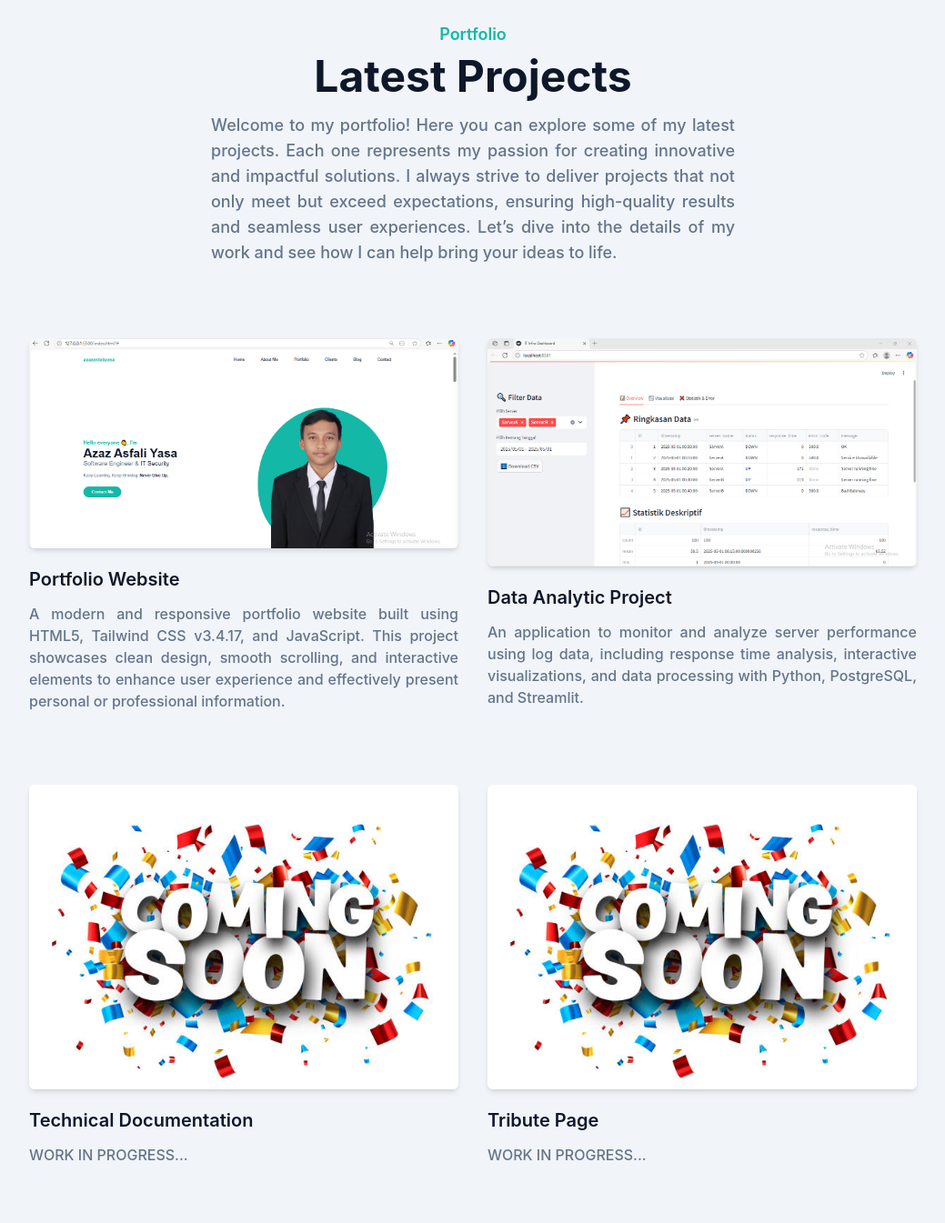
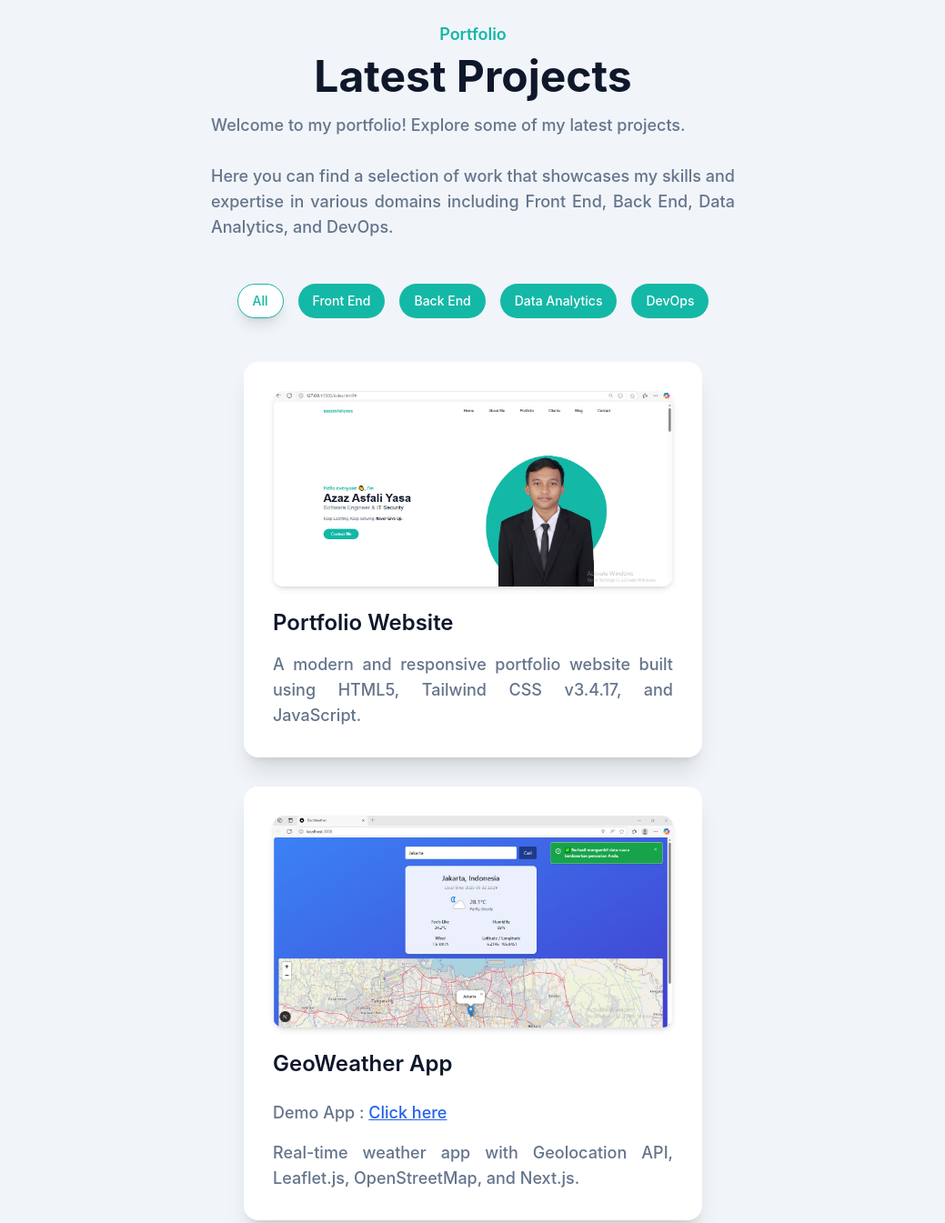
Before and after one commit to azazasfaliyasa/portfolio-azaz, a website: page index.html in a window 1280 px wide. Shown: the part 1520-2865 px from the top of the page at 91% size, without its empty margins (120-1159 px from the left). Drawn offline with Linux system fonts and the light colour scheme.

Commit message:
edit portfolio section

```diff
--- a/index.html
+++ b/index.html
@@ -160,66 +160,92 @@
    <!-- About Section End -->
 
    <!-- Portfolio Section Start -->
-    <section id="portfolio" class="pt-36 pb-16 bg-slate-100">
+   <section id="portfolio" class="pt-36 pb-16 bg-slate-100">
         <div class="container">
+            <!-- Section Heading -->
             <div class="w-full px-4">
-                <div class="max-w-xl mx-auto text-center mb-16">
-                    <h4 class="font-semibold text-lg text-primary mb-2">Portfolio</h4>
-                    <h2 class="font-bold text-dark text-3xl mb-4 sm:text-4xl lg:text-5xl">Latest Projects</h2>
-                    <p class="font-medium text-md text-secondary md:text-lg text-justify">Welcome to my portfolio! Here you can explore some of my latest
-                    projects. Each one represents my passion for creating innovative and impactful solutions. I always strive to deliver
-                    projects that not only meet but exceed expectations, ensuring high-quality results and seamless user experiences.
-                    Let’s dive into the details of my work and see how I can help bring your ideas to life.</p>
+                <div class="max-w-xl mx-auto text-center mb-12">
+                    <h4 class="text-primary text-lg font-semibold mb-2">Portfolio</h4>
+                    <h2 class="text-dark text-3xl sm:text-4xl lg:text-5xl font-bold mb-4">Latest Projects</h2>
+                    <p class="text-secondary text-md md:text-lg font-medium text-justify"> Welcome to my portfolio! Explore some of my latest projects. <br />
+                    <br /> Here you can find a selection of work that showcases my skills and expertise in various domains including Front End, Back End, Data Analytics, and DevOps.
+                    </p>
                 </div>
             </div>
 
-            <div class="w-full px-4 flex flex-wrap justify-center xl:w-10/12 xl:mx-auto">
-                <div class="mb-12 p-4 md:w-1/2">
-                    <a href="https://azazasfaliyasa.github.io/portfolio-tailwind-css/#" target="_blank" rel="noopener noreferrer" class="block group">
-                      <div class="rounded-md shadow-md overflow-hidden">
-                        <img src="dist/img/portfolio/webporto.jpg" alt="Landing Page" class="w-full group-hover:opacity-80 transition">
-                      </div>
-                      <h3 class="font-semibold text-xl text-dark mt-5 mb-3 group-hover:text-primary transition">Portfolio Website</h3>
-                      <p class="font-medium text-base text-secondary text-justify group-hover:text-dark transition">
-                        A modern and responsive portfolio website built using HTML5, Tailwind CSS v3.4.17, and JavaScript.
-                        This project showcases clean design, smooth scrolling, and interactive elements to enhance user experience
-                        and effectively present personal or professional information.
-                      </p>
+            <!-- Filter Buttons -->
+            <div id="portfolio-filter" class="w-full px-4 mb-12 flex flex-wrap justify-center gap-4 text-center">
+                <button data-filter="all" class="filter-btn active bg-primary text-white text-sm font-medium px-4 py-2 rounded-full hover:shadow-lg hover:opacity-80"> All </button>
+                <button data-filter="frontend" class="filter-btn bg-primary text-white text-sm font-medium px-4 py-2 rounded-full hover:shadow-lg hover:opacity-80"> Front End </button>
+                <button data-filter="backend" class="filter-btn bg-primary text-white text-sm font-medium px-4 py-2 rounded-full hover:shadow-lg hover:opacity-80"> Back End </button>
+                <button data-filter="data" class="filter-btn bg-primary text-white text-sm font-medium px-4 py-2 rounded-full hover:shadow-lg hover:opacity-80"> Data Analytics </button>
+                <button data-filter="devops" class="filter-btn bg-primary text-white text-sm font-medium px-4 py-2 rounded-full hover:shadow-lg hover:opacity-80"> DevOps </button>
+            </div>
+
+            <!-- Project Cards -->
+            <div class="w-full px-4 flex flex-wrap justify-center xl:w-10/12 xl:mx-auto gap-8">
+
+                <!-- Card 1 - Frontend -->
+                <div class="project-card bg-white p-8 rounded-2xl shadow-xl transition-all transform opacity-100 scale-100 w-full md:w-5/6 lg:w-2/3 xl:w-1/2 2xl:w-2/5" data-category="frontend">
+                    <a href="https://azazasfaliyasa.github.io/portfolio-tailwind-css/" target="_blank" rel="noopener noreferrer" aria-label="Visit Portfolio Website Project" class="block group">
+                    <div class="rounded-xl overflow-hidden shadow-md">
+                        <img src="dist/img/portfolio/webporto.jpg" alt="Portfolio Website" loading="lazy" class="w-full object-cover group-hover:opacity-80 transition duration-300" />
+                    </div>
+                    <h3 class="text-2xl font-semibold text-dark mt-6 mb-4 group-hover:text-primary transition"> Portfolio Website </h3>
                     </a>
+                    <p class="text-lg font-medium text-secondary text-justify group-hover:text-dark transition"> A modern and responsive portfolio website built using HTML5, Tailwind CSS v3.4.17, and JavaScript. </p>
                 </div>
 
-                <div class="mb-12 p-4 md:w-1/2">
-                    <a href="https://github.com/azazasfaliyasa/infra_analysis" target="_blank" rel="noopener noreferrer" class="block group">
-                      <div class="rounded-md shadow-md overflow-hidden">
-                        <img src="dist/img/portfolio/infra_analys.jpg" alt="Data Analytics" class="w-full group-hover:opacity-80 transition">
-                      </div>
-                      <h3 class="font-semibold text-xl text-dark mt-5 mb-3 group-hover:text-primary transition">Data Analytic Project</h3>
-                      <p class="font-medium text-base text-secondary text-justify group-hover:text-dark transition">
-                        An application to monitor and analyze server performance using log data, including response time analysis,
-                        interactive visualizations, and data processing with Python, PostgreSQL, and Streamlit.
-                      </p>
+                <!-- Card 2 - Frontend -->
+                <div class="project-card bg-white p-8 rounded-2xl shadow-xl transition-all transform opacity-100 scale-100 w-full md:w-5/6 lg:w-2/3 xl:w-1/2 2xl:w-2/5" data-category="frontend">
+                    <a href="https://github.com/azazasfaliyasa/geoweather" target="_blank" rel="noopener noreferrer" aria-label="Visit GeoWeather App Project Repository" class="block group">
+                    <div class="rounded-xl overflow-hidden shadow-md">
+                        <img src="dist/img/portfolio/geo.jpg" alt="GeoWeather App" loading="lazy" class="w-full object-cover group-hover:opacity-80 transition duration-300" />
+                    </div>
+                    <h3 class="text-2xl font-semibold text-dark mt-6 mb-4 group-hover:text-primary transition"> GeoWeather App </h3>
                     </a>
+                    <p class="text-lg font-medium mt-6 mb-4 text-secondary text-justify group-hover:text-primary transition"> Demo App : <a href="https://geoweather-woad.vercel.app/" target="_blank" rel="noopener noreferrer" class="text-blue-600 underline hover:text-blue-800 active:text-blue-900 transition duration-300">Click here</a>
+                    </p>
+                    <p class="text-lg font-medium text-secondary text-justify group-hover:text-dark transition"> Real-time weather app with Geolocation API, Leaflet.js, OpenStreetMap, and Next.js. </p>
                 </div>
 
-                <div class="mb-12 p-4 md:w-1/2">
-                    <div class="rounded-md shadow-md overflow-hidden">
-                        <img src="dist/img/portfolio/cs.jpg" alt="Technical Documentation" width="w-full">
+                <!-- Card 3 - Data Analytics -->
+                <div class="project-card bg-white p-8 rounded-2xl shadow-xl transition-all transform opacity-100 scale-100 w-full md:w-5/6 lg:w-2/3 xl:w-1/2 2xl:w-2/5" data-category="data">
+                    <a href="https://github.com/azazasfaliyasa/infra_analysis" target="_blank" rel="noopener noreferrer" aria-label="Visit Data Analytics Project Repository" class="block group">
+                    <div class="rounded-xl overflow-hidden shadow-md">
+                        <img src="dist/img/portfolio/infra_analys.jpg" alt="Data Analytics" loading="lazy" class="w-full object-cover group-hover:opacity-80 transition duration-300" />
                     </div>
-                    <h3 class="font-semibold text-xl text-dark mt-5
-                    mb-3">Technical Documentation</h3>
-                    <p class="font-medium text-base text-secondary">WORK IN PROGRESS...</p>
+                    <h3 class="text-2xl font-semibold text-dark mt-6 mb-4 group-hover:text-primary transition"> Data Analytics Project </h3>
+                    </a>
+                    <p class="text-lg font-medium text-secondary text-justify group-hover:text-dark transition"> Monitor and analyze server performance using Python, PostgreSQL, and Streamlit. </p>
                 </div>
 
-                <div class="mb-12 p-4 md:w-1/2">
-                    <div class="rounded-md shadow-md overflow-hidden">
-                        <img src="dist/img/portfolio/cs.jpg" alt="Tribute Page" width="w-full">
+                <!-- Card 4 - Backend (WIP) -->
+                <div class="project-card bg-white p-8 rounded-2xl shadow-xl transition-all transform opacity-70 cursor-not-allowed w-full md:w-5/6 lg:w-2/3 xl:w-1/2 2xl:w-2/5" data-category="backend">
+                    <div class="rounded-xl overflow-hidden shadow-md">
+                        <img src="dist/img/portfolio/cs.jpg" alt="Django Python" loading="lazy" class="w-full object-cover" />
                     </div>
-                    <h3 class="font-semibold text-xl text-dark mt-5
-                    mb-3">Tribute Page</h3>
-                    <p class="font-medium text-base text-secondary">WORK IN PROGRESS...</p>
+                    <div class="flex items-center justify-between mt-6 mb-4">
+                        <h3 class="text-2xl font-semibold text-dark">Django Python</h3>
+                        <span class="inline-block bg-yellow-400 text-xs text-black px-2 py-1 rounded-full font-semibold">Coming Soon</span>
+                    </div>
+                    <p class="text-lg font-medium text-secondary">WORK IN PROGRESS...</p>
+                </div>
+
+                <!-- Card 5 - DevOps (WIP) -->
+                <div class="project-card bg-white p-8 rounded-2xl shadow-xl transition-all transform opacity-70 cursor-not-allowed w-full md:w-5/6 lg:w-2/3 xl:w-1/2 2xl:w-2/5" data-category="devops">
+                    <div class="rounded-xl overflow-hidden shadow-md">
+                        <img src="dist/img/portfolio/cs.jpg" alt="DevOps" loading="lazy" class="w-full object-cover" />
+                    </div>
+                    <div class="flex items-center justify-between mt-6 mb-4">
+                        <h3 class="text-2xl font-semibold text-dark">DevOps</h3>
+                        <span class="inline-block bg-yellow-400 text-xs text-black px-2 py-1 rounded-full font-semibold">Coming Soon</span>
+                    </div>
+                    <p class="text-lg font-medium text-secondary">WORK IN PROGRESS...</p>
                 </div>
 
             </div>
+
         </div>
     </section>
    <!-- Portfolio Section End -->
--- a/package.json
+++ b/package.json
@@ -4,7 +4,8 @@
   "description": "portofolio web tailwind azaz",
   "main": "index.js",
   "scripts": {
-    "test": "echo \"Error: no test specified\" && exit 1"
+    "test": "echo \"Error: no test specified\" && exit 1",
+    "dev": "tailwindcss -i ./src/input.css -o ./dist/output.css --watch"
   },
   "author": "Azaz Asfali Yasa",
   "license": "ISC",
--- a/src/input.css
+++ b/src/input.css
@@ -6,12 +6,14 @@ body {
     font-family: 'Inter', sans-serif;
 }
 
+/* Navbar saat discroll */
 .navbar-fixed {
     @apply fixed z-[9999] bg-white bg-opacity-70;
     backdrop-filter: blur(5px);
-    box-shadow: inset 0 --1px 0 0 rgba(0, 0, 0, 0.2);
+    box-shadow: inset 0 -1px 0 0 rgba(0, 0, 0, 0.2);
 }
 
+/* Hamburger button */
 .hamburger-line {
     @apply w-[30px] h-[2px] my-2 block bg-dark;
 }
@@ -27,3 +29,36 @@ body {
 .hamburger-active > span:nth-child(3) {
     @apply -rotate-45;
 }
+
+/* Active filter button style */
+.filter-btn.active {
+    @apply bg-white text-primary border border-primary shadow-lg;
+    opacity: 1;
+}
+
+/* Optional smooth transition pada tombol filter */
+.filter-btn {
+    @apply transition duration-300 ease-in-out;
+}
+
+/* TRANSISI PROJECT CARD SAAT FILTER */
+.project-card {
+    @apply transition-all duration-300 ease-in-out transform;
+}
+
+/* Hidden state saat difilter */
+.project-card.hidden {
+    display: none;
+}
+
+/* Efek hilang halus saat difilter */
+.project-card.fade-out {
+    @apply scale-95;
+    opacity: 0;
+}
+
+/* Efek muncul */
+.project-card.fade-in {
+    @apply scale-100;
+    opacity: 1;
+}
```
Also changed, not shown: tailwind.config.js (+20 -3 lines), dist/img/portfolio/geo.jpg (added), dist/js/script.js, dist/output.css.
